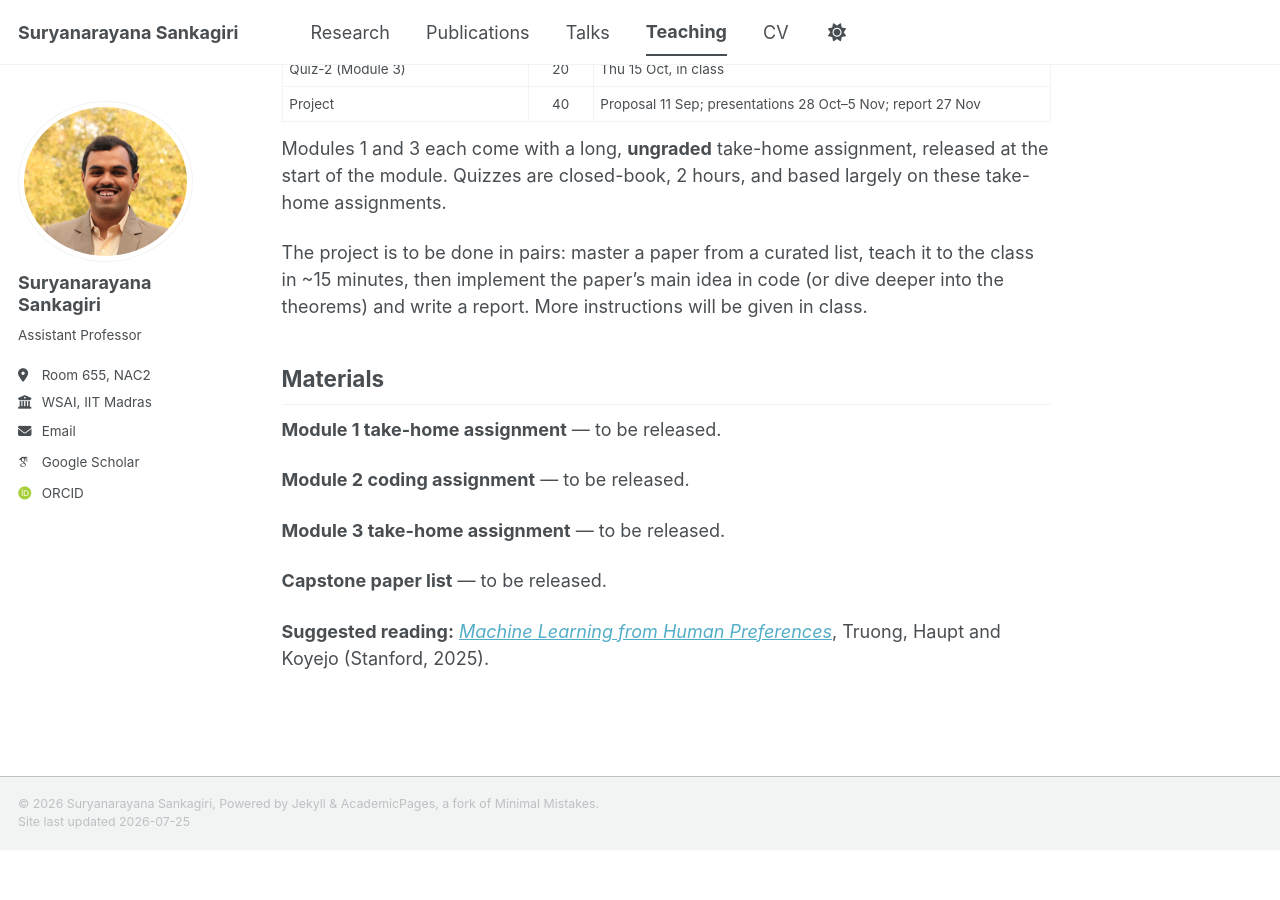
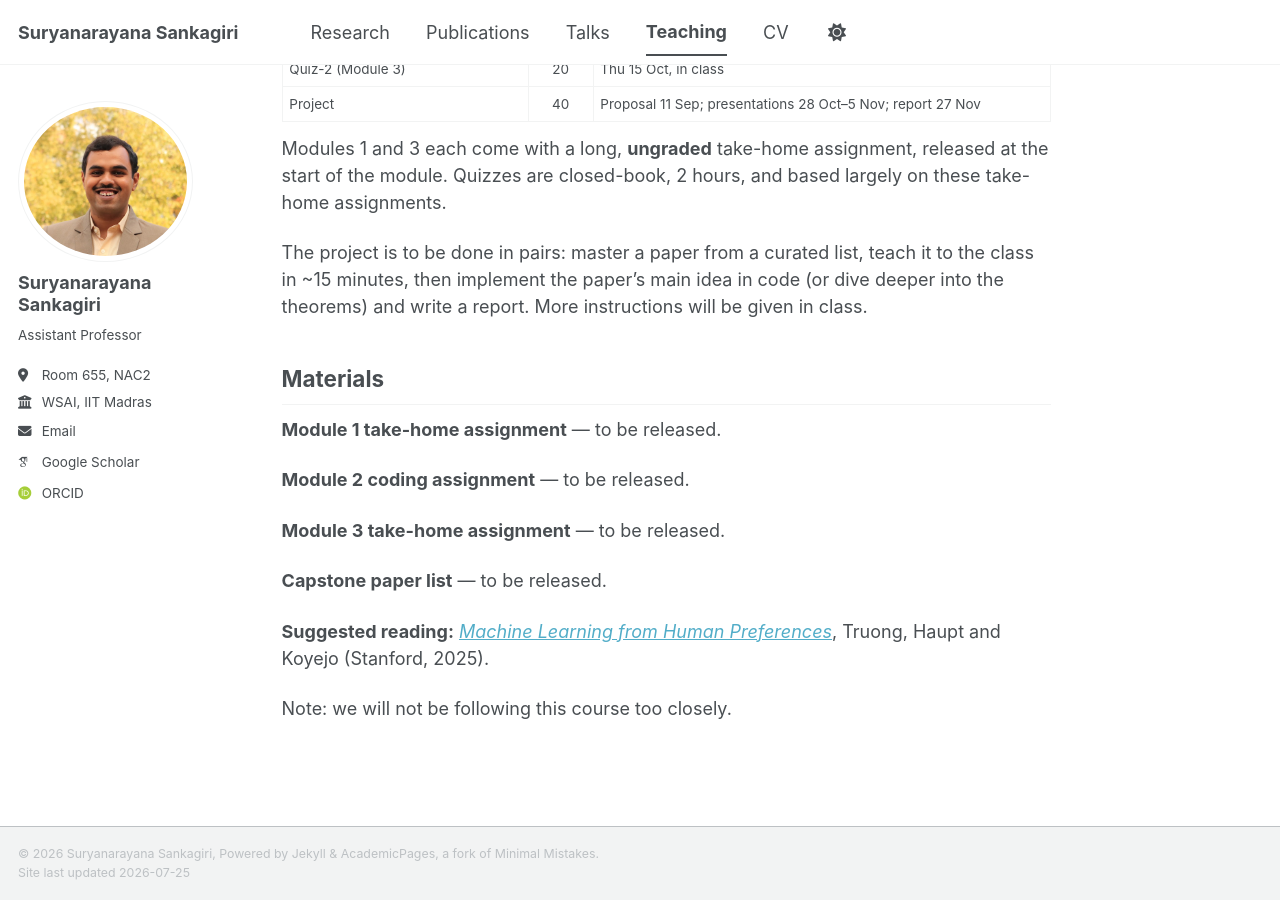
Before and after one commit to sankagiri/sankagiri.github.io, a Jekyll site: the page built from _teaching/2026-07-01-da5453.md, in a window 1280 px wide and 900 px high, scrolled down 1370 px. Built offline with Jekyll 4.4.1, drawn with Linux system fonts in a browser that asks for light colours; some web fonts are replaced; a script bundle is joined from its source files by our own code; library files that are not in the unit come from our copies; before the commit the page ends 2220 px from its top, so only the background shows below that.

Commit message:
more edits

```diff
--- a/_teaching/2026-07-01-da5453.md
+++ b/_teaching/2026-07-01-da5453.md
@@ -77,3 +77,5 @@ the class in ~15 minutes, then implement the paper's main idea in code (or dive
 
 **Suggested reading:** [*Machine Learning from Human Preferences*](https://mlhp.stanford.edu), Truong, Haupt
 and Koyejo (Stanford, 2025).
+
+Note: we will not be following this course too closely.
```
